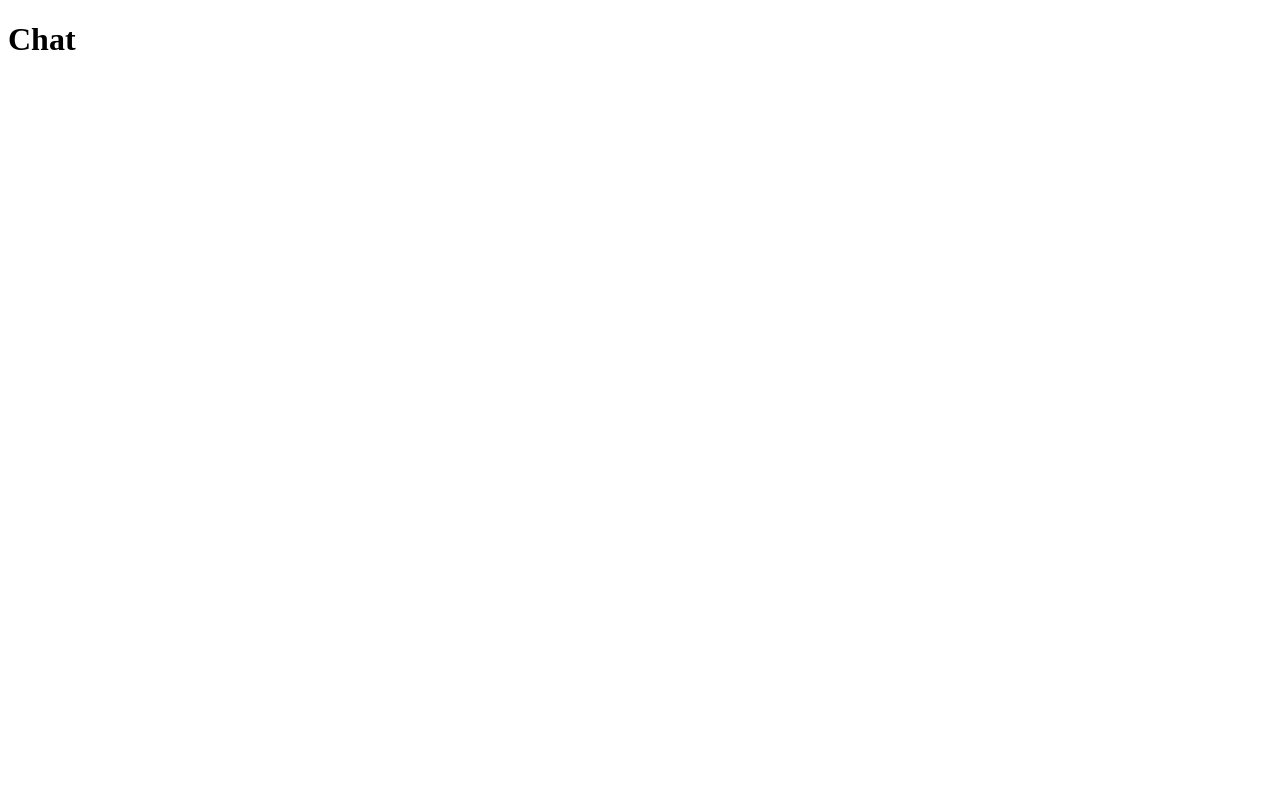
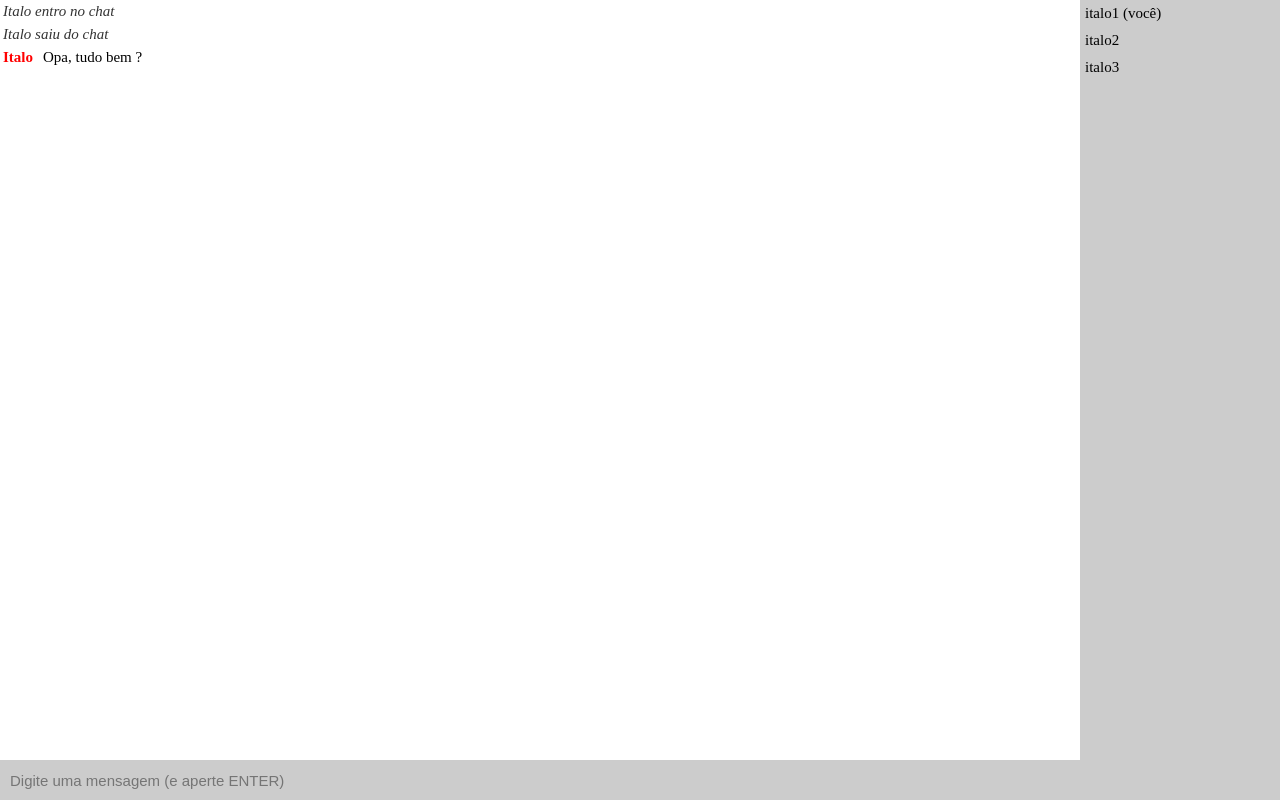
Before and after one commit to ItaloCobains/Chat-Simples-com-Socket-, a website: page public/index.html in a window 1280 px wide. Drawn offline with Linux system fonts and the light colour scheme.

Commit message:
estilizando a interface

```diff
--- a/public/css/style.css
+++ b/public/css/style.css
@@ -0,0 +1,101 @@
+body{
+    margin: 0;
+    padding: 0;
+    box-sizing: border-box;
+}
+
+ul, li{
+    margin: 0;
+    padding: 0;
+    list-style: none;
+}
+
+.page {
+    height: 100vh;
+    justify-content: center;
+    align-items: center;
+    flex-direction: column;
+}
+
+#loginPage{
+    display: none;
+    background-color: #FFF;
+}
+
+#loginNameInput{
+    border: 2px solid #000;
+    background-color: #CCC;
+    font-size: 18px;
+    padding: 10px;
+    border-radius: 5px;
+    outline: 0;
+    width: 100%;
+    max-width: 400px;
+}
+
+#chatPage{
+    display: flex;
+}
+
+.chatArea{
+    flex: 1;
+    width: 100%;
+    display: flex;
+    background-color: #CCC;
+}
+
+.chatList{
+    flex: 1;
+    background-color: #FFF;
+    overflow-y: scroll;
+    max-height: calc(100vh - 40px);
+}
+
+.chatList li {
+    padding: 3px;
+    font-size: 15px;
+}
+
+.chatList li.m-status{
+    color: #333;
+    font-style: italic;
+}
+
+.chatList li.m-txt span{
+    font-weight: bold;
+    color: #0000ff;
+    margin-right: 10px;
+}
+
+.chatList li.m-txt span.me{
+    font-weight: bold;
+    color: #ff0000;
+    margin-right: 10px;
+}
+
+.userList{
+    width: 200px;
+    background-color: #CCC;
+    overflow-y: scroll;
+    max-height: calc(100vh - 40px);
+}
+
+.userList li{
+    padding: 5px;
+    font-size: 15px;
+}
+
+.chatInput{
+    width: 100%;
+    display: flex;
+}
+
+#chatTextInput{
+    flex: 1;
+    height: 40px;
+    padding: 0 10px;
+    font-size: 15px;
+    background-color: #ccc;
+    outline: 0;
+    border: 0;
+}
--- a/public/index.html
+++ b/public/index.html
@@ -8,6 +8,26 @@
     <link rel="stylesheet" href="css/style.css">
 </head>
 <body>
-    <h1>Chat</h1>
+    <div class="page" id="loginPage">
+        <h1>Qual seu nome ?</h1>
+        <input type="text" id="loginNameInput">
+    </div>
+    <div class="page" id="chatPage">
+        <div class="chatArea">
+            <ul class="chatList">
+                <li class="m-status">Italo entro no chat</li>
+                <li class="m-status">Italo saiu do chat</li>
+                <li class="m-txt"><span class="me">Italo</span>Opa, tudo bem ?</li>
+            </ul>
+            <ul class="userList">
+                <li>italo1 (você)</li>
+                <li>italo2</li>
+                <li>italo3</li>
+            </ul>
+        </div>
+        <div class="chatInput">
+            <input type="text" id="chatTextInput" placeholder="Digite uma mensagem (e aperte ENTER)">
+        </div>
+    </div>
 </body>
 </html>
```
